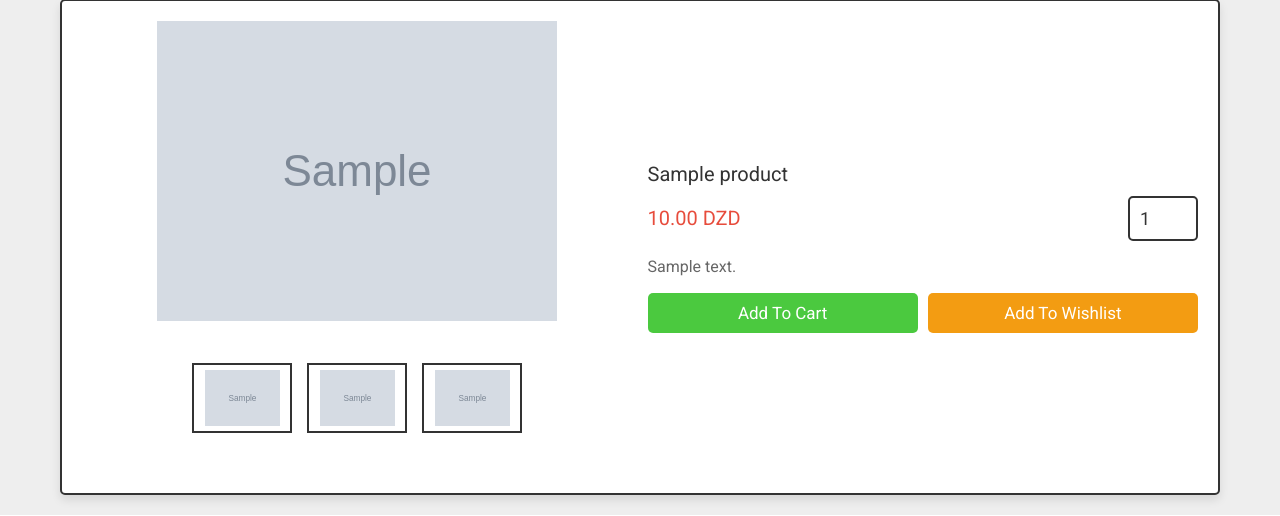
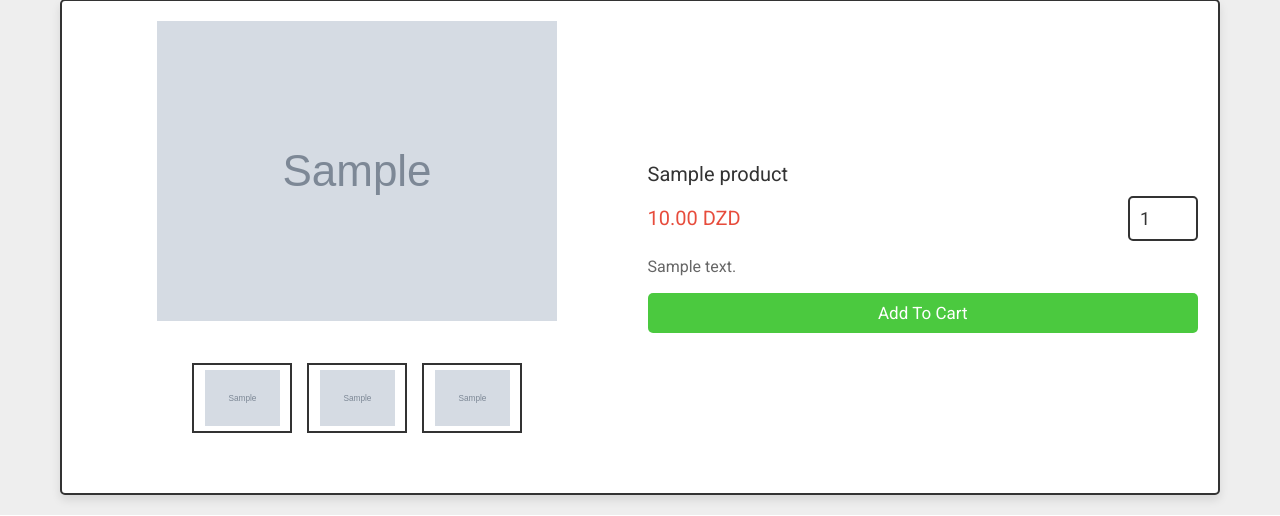
Before and after one commit to KH-BLDS/l2_batna2_daw_project, a PHP site: page /quick_view.php?pid=1 in a window 1280 px wide. Shown: the part 157-673 px from the top of the page. Run offline with PHP 8.4, Linux system fonts and the light colour scheme; tables that the repository leaves empty hold one stand-in row (values such as "Sample post"); grey boxes marked "Sample" are stand-in pictures; some libraries are stand-ins or nearby versions.

Commit message:
quick_view.php

```diff
--- a/quick_view.php
+++ b/quick_view.php
@@ -73,7 +73,6 @@ include 'components/wishlist_cart.php';
                      <div class="details"><?= $fetch_product['details']; ?></div>
                      <div class="flex-btn">
                         <input type="submit" value="add to cart" class="btn" name="add_to_cart">
-                        <input class="option-btn" type="submit" name="add_to_wishlist" value="add to wishlist">
                      </div>
                   </div>
                </div>
```
